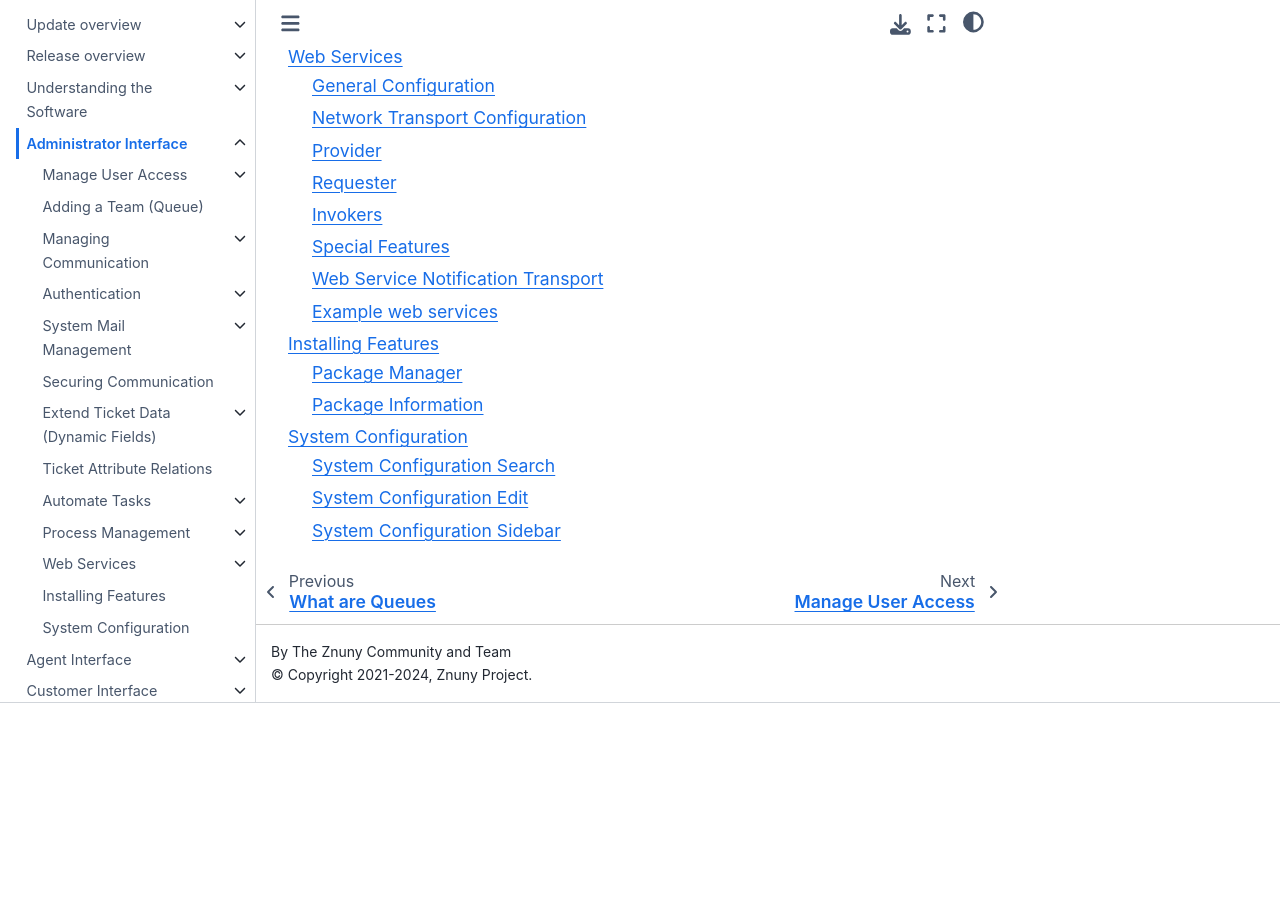
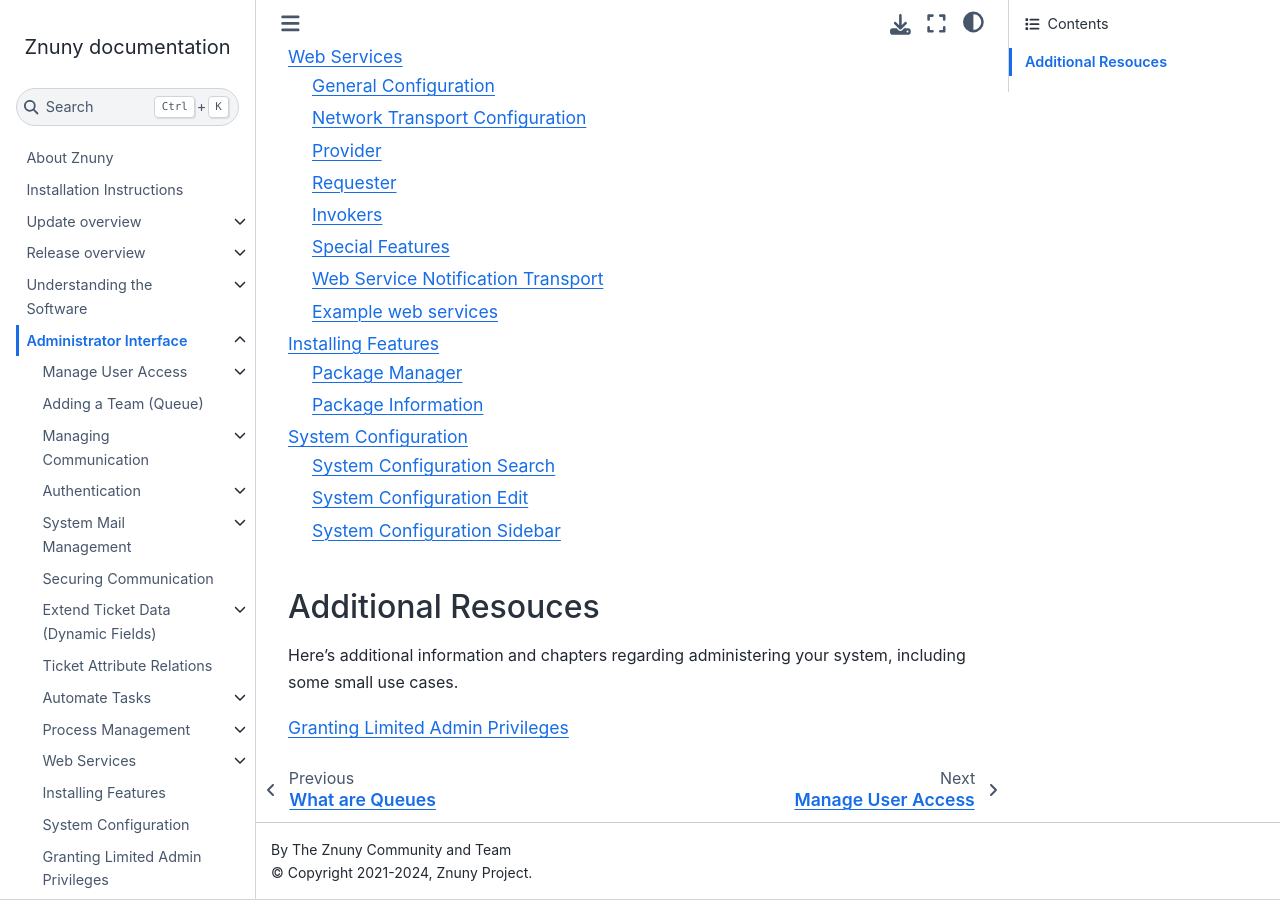
Before and after one commit to znuny/manual, a Sphinx documentation site: the page built from source/admin/index.rst, in a window 1280 px wide and 900 px high, scrolled down 1989 px. Built offline with Sphinx 7.4.7 and the Sphinx Book theme 1.1.4, drawn with Linux system fonts in a browser that asks for light colours; before the commit the page ends 2692 px from its top, so only the background shows below that.

Commit message:
Added mini admin chapter

```diff
--- a/source/admin/index.rst
+++ b/source/admin/index.rst
@@ -47,3 +47,13 @@
    webservices/index
    packagemanagement/index
    systemconfiguration/index
+
+Additional Resouces
+*******************
+
+Here's additional information and chapters regarding administering your system, including some small use cases.
+
+.. toctree::
+   :maxdepth: 2
+
+   miniadmin/index
```
Also changed, not shown: source/admin/miniadmin/index.rst (added, +32 -0 lines), source/admin/miniadmin/images/admin_mini_admin_group_add.png (added).
